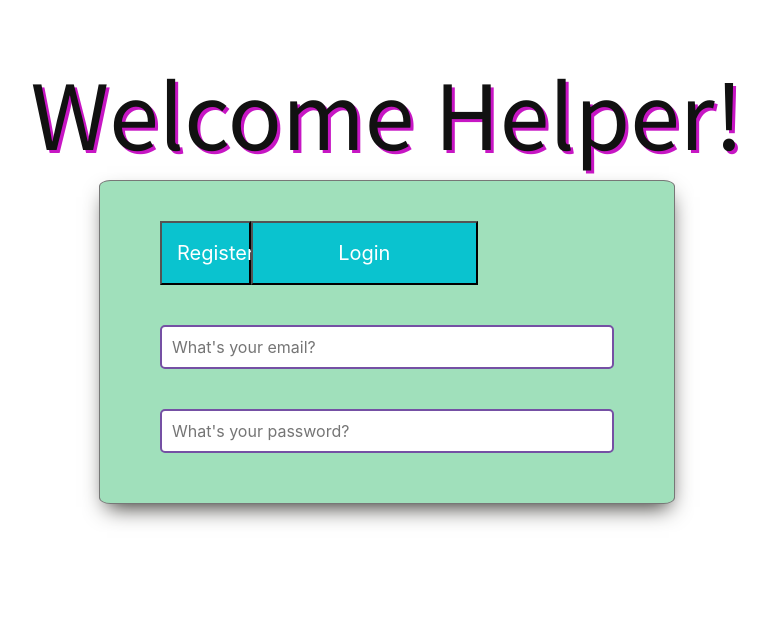
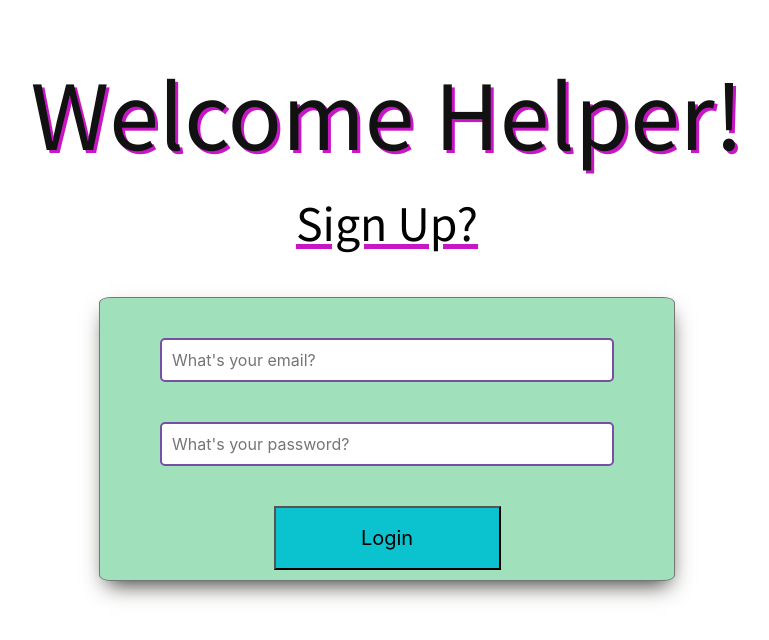
Before and after one commit to Build-Week-DevDesk-Queue1/frontend, a React (Create React App) app in the folder devdesk/: page /helper in a window 1280 px wide. Shown: the top 640 px of the page, without its empty margins (253-1022 px from the left). Built offline with nearby package versions, Linux system fonts and the light colour scheme.

Commit message:
finished styling, ready to merge and begin connecting components

```diff
--- a/devdesk/src/components/Login Form/Helper-Login.js
+++ b/devdesk/src/components/Login Form/Helper-Login.js
@@ -2,6 +2,7 @@ import React, {useState} from "react";
 import "./Helper.css";
 import {useHistory} from "react-router-dom";
 import styled from "styled-components";
+import { Button } from 'reactstrap';
 
 const Wrapper = styled.form `
 background: #A0E0BB;
@@ -29,12 +30,9 @@ export default function HelperForm() {
     return(
         <div className="form-box">
         <p className="motto">Welcome Helper!</p>
+        <Button color="primary" type="button" id="signup" className="submit-btn" onClick={() => history.push("/registration")}>Sign Up?</Button>
         <Wrapper id="login-form" onSubmit={submitForm}>
             <div className="form-option">
-            <div class="button-box">
-<li className="active"><button type="button" id="submit" className="submit-btn" onClick={() => history.push("/registration")}>Register</button></li>
-<li><button type="submit" id="create" className="submit-btn">Login</button></li>
-</div>
         <label className="active" htmlFor="email" id="email-label">Email: </label>
         <input type="email" onChange={handleChange} className="form" placeholder="What's your email?" value={Input.email} name="email" required/>
         </div>
@@ -42,6 +40,7 @@ export default function HelperForm() {
             <label className="active" htmlFor="password" id="password-label">Password: </label>
         <input type="password" onChange={handleChange} className="form" placeholder="What's your password?" value={Input.password} name="password" required/>
          </div>
+         <button type="submit" id="create" className="submit-btn">Login</button>
         </Wrapper>
     </div>
 
--- a/devdesk/src/components/Login Form/Helper.css
+++ b/devdesk/src/components/Login Form/Helper.css
@@ -17,24 +17,7 @@
     margin: 50px;
 }
 
-.button-box {
-    list-style: none;
-    padding: 0;
-    margin: 0 0 40px 0;
-}
-
-.button-box::after {
-    content: "";
-    display: table;
-    clear: both;
-}
-
-li .active {
-    background: #1AB188;
-    color: white;
-}
-
-li button {
+ button {
     display: block;
     padding: 15px;
     background-color: #0AC3CF;
@@ -43,13 +26,11 @@ li button {
     width: 50%;
     text-align: center;
     cursor: pointer;
-    float: left;
+    margin-top: 0;
 }
 
-li button:hover {
+ button:hover {
     transition: .5s ease;
-    background: #777;
-    color: white;
 }
 
 label {
--- a/devdesk/src/components/Login Form/Login.css
+++ b/devdesk/src/components/Login Form/Login.css
@@ -6,7 +6,7 @@
 
 .motto {
     text-align: center;
-    font-size: 20px;
+    font-size: 26px;
     color: black;
     line-height: 30px;
     font-weight: 300;
@@ -16,7 +16,7 @@
 h1 {
     color: #111;
     text-align: center;
-    font-family: "Iceland", sans-serif;
+    font-family: "Source Sans Pro", sans-serif;
     text-shadow: 2px 2px #C716C4;
     font-size: 275px !important;
     font-weight: bold;
@@ -36,16 +36,9 @@ h1 {
     background-size: 4px 50px;
 }
 
-/* li .active {
-    background: #1AB188;
-    color: white;
-} */
-
 button {
     display: block;
     padding: 15px;
-    background-color: #7550A4;
-    color: white;
     text-align: center;
     cursor: pointer;
     opacity: 1;
@@ -55,17 +48,32 @@ button {
 form button {
     margin: 0 auto;
     font-size: 20px;
+    background-color: #0AC3CF;
+    color: black;
 }
 
-#submit {
-    width: 20%;
+form button:hover {
+    background: #7550A4;
+    color: white;
+}
+
+#signup {
+    font-size: 50px;
+    width: 30%;
+    margin-top: 0;
+    border-style: none;
     margin: 0 auto;
-    font-size: 20px;
+    background-color: white;
+    color: black;
+    font-family: 'Source Sans Pro', sans-serif;
+    display: flex;
+    justify-content: center;
+    align-items: center;
+    text-decoration: underline;
+    text-decoration-color: #c716c7;
 }
 
 button:hover {
-    background: #0AC3CF;
-    color: black;
     transition: .5s ease;
 }
 
--- a/devdesk/src/components/Login Form/Login.js
+++ b/devdesk/src/components/Login Form/Login.js
@@ -2,6 +2,7 @@ import React, {useState} from "react";
 import "./Login.css";
 import {useHistory, Link, Route} from "react-router-dom";
 import styled from "styled-components"
+import { Button } from 'reactstrap';
 
 const WrapperForm = styled.form `
 background: #FF6332;
@@ -34,9 +35,11 @@ return (
     <h1>DevDesk.</h1>
     <div className="form-container">
         <p className="motto">We're here to help.</p>
+            <div className="center">
+        <button type="button" id="signup" className="submit-btn" onClick={() => history.push("/registration")}>Sign Up for Free</button>
+        </div>
         <p className="motto" id="question">Create a help ticket and we'll connect you with a Lambda School Helper. Not a student? <span style={{cursor: "pointer"}} onClick={() => history.push("/helper")}>Click here.</span></p>
 
-        <button type="button" id="submit" className="submit-btn" onClick={() => history.push("/registration")}>Sign Up for Free</button>
         <WrapperForm id="login-form" onSubmit={submitForm}>
         <div class="button-option">
         </div>
```
